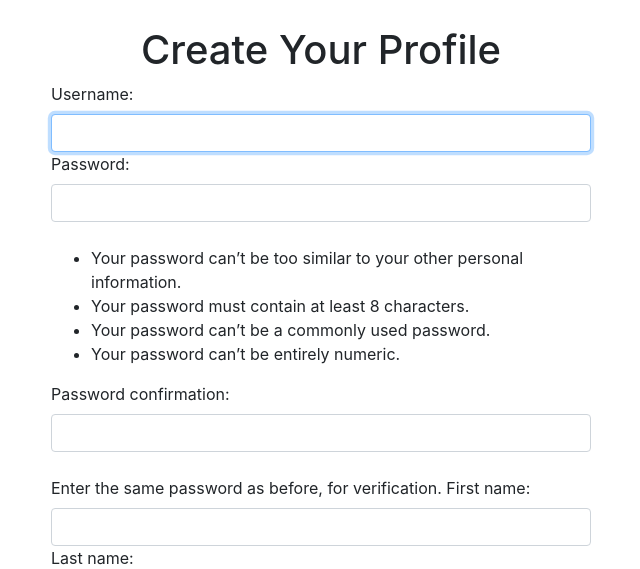
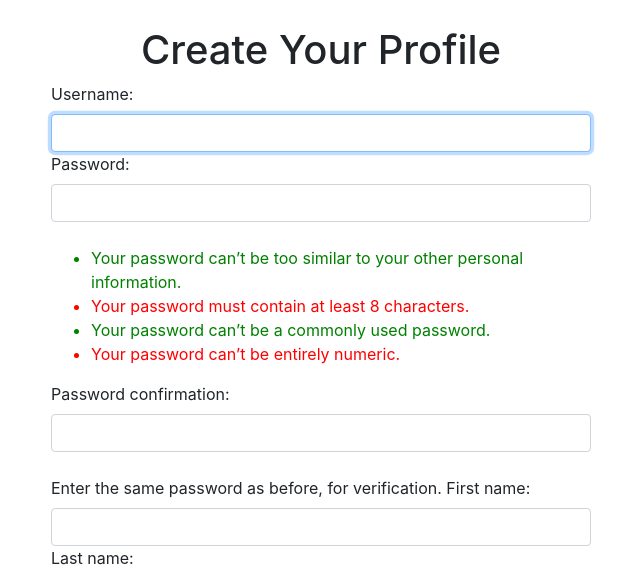
Before and after one commit to RumenWZ/django-practice-one, a Django app: page /accounts/register/ in a window 1280 px wide. Shown: the part 56-625 px from the top of the page, without its empty margins (319-959 px from the left). Run offline with Django 4.2, Linux system fonts and the light colour scheme; some libraries are stand-ins or nearby versions.

Commit message:
Added static files setup

```diff
--- a/PracticePetstagram/PracticePetstragram/settings.py
+++ b/PracticePetstagram/PracticePetstragram/settings.py
@@ -124,7 +124,9 @@ USE_TZ = True
 # Static files (CSS, JavaScript, Images)
 # https://docs.djangoproject.com/en/4.0/howto/static-files/
 
-STATIC_URL = 'static/'
+STATIC_ROOT = BASE_DIR / 'staticfiles'
+
+STATIC_URL = '/static/'
 
 # Default primary key field type
 # https://docs.djangoproject.com/en/4.0/ref/settings/#default-auto-field
@@ -132,7 +134,7 @@ STATIC_URL = 'static/'
 DEFAULT_AUTO_FIELD = 'django.db.models.BigAutoField'
 
 STATICFILES_DIRS = (
-    BASE_DIR / 'staticfiles',
+    BASE_DIR / 'static',
 )
 
 MEDIA_URL = 'media/'
--- /dev/null
+++ b/PracticePetstagram/static/main.css
@@ -0,0 +1,11 @@
+h1:hover {
+    text-decoration: underline;
+}
+
+ul li {
+    color: green;
+}
+
+ul li:nth-child(even) {
+    color:red;
+}
--- a/PracticePetstagram/templates/base/base.html
+++ b/PracticePetstagram/templates/base/base.html
@@ -1,3 +1,4 @@
+{% load static %}
 <!DOCTYPE html>
 <html lang="en">
 
@@ -11,6 +12,7 @@
     <link rel="icon" type="image/png" href="https://pluspng.com/img-png/instagram-png-instagram-png-icon-1024.png">
     <link rel="stylesheet" href="https://stackpath.bootstrapcdn.com/font-awesome/4.7.0/css/font-awesome.min.css"
           integrity="sha384-wvfXpqpZZVQGK6TAh5PVlGOfQNHSoD2xbE+QkPxCAFlNEevoEH3Sl0sibVcOQVnN" crossorigin="anonymous">
+    <link rel="stylesheet" href="{% static 'main.css' %}">
 </head>
 
 <body>
```
